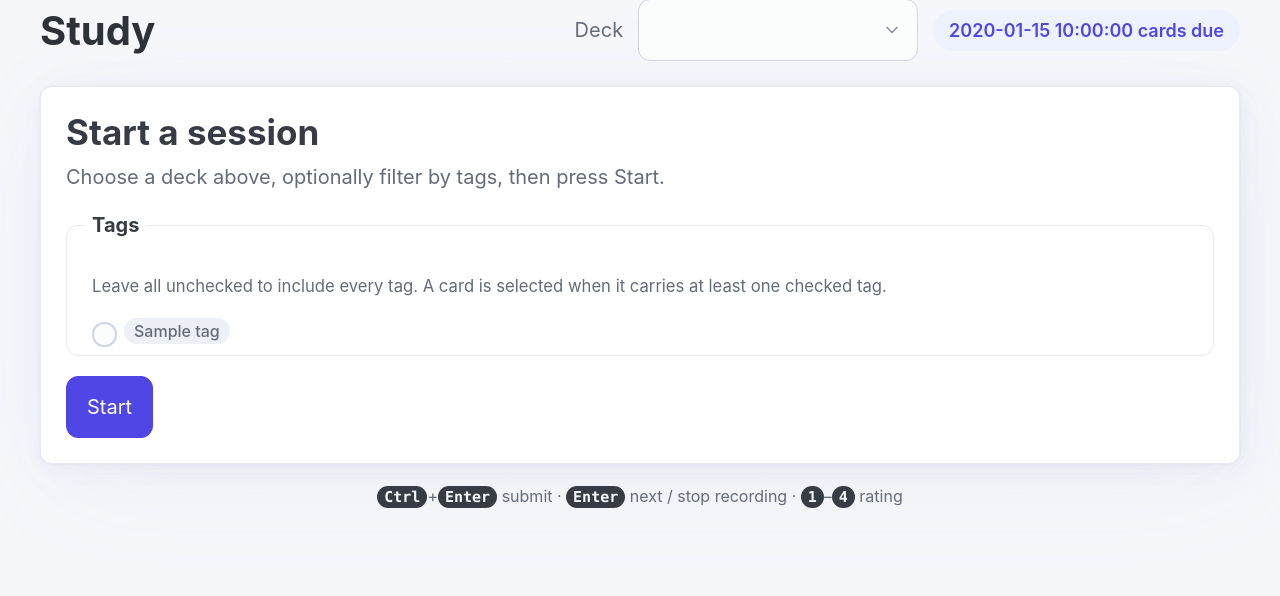
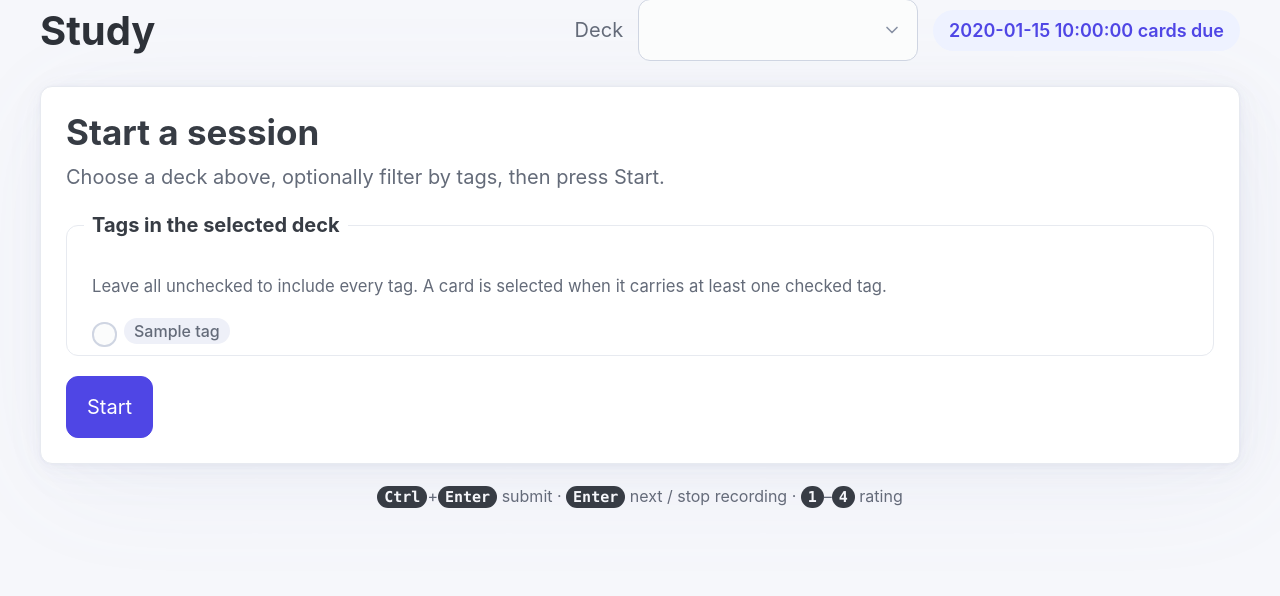
Before and after one commit to jfouret/quizflash, a Python web app: template app/templates/study.html in a window 1280 px wide. Shown: the part 142-738 px from the top of the page. Run offline with Jinja, Linux system fonts and the light colour scheme; the template is opened without the code that fills it: most values are stand-ins (such as "Sample title", 1, 10 or a date in 2020).

Commit message:
fix: list only tags present in the selected deck
The study menu refreshes the tag checkboxes when the deck changes, and
GET /api/study/tags accepts deck_id to scope the list.

```diff
--- a/app/crud.py
+++ b/app/crud.py
@@ -347,7 +347,7 @@ def list_tags(session: Session, user: User) -> list[Tag]:
     return list(session.exec(statement).all())
 
 
-def list_study_tags(session: Session, user: User) -> list[str]:
+def list_study_tags(session: Session, user: User, deck_id: int | None = None) -> list[str]:
     """Distinct tag names on cards the user can train on, for the study filter."""
     statement = (
         select(Tag.name)
@@ -357,6 +357,9 @@ def list_study_tags(session: Session, user: User) -> list[str]:
         .distinct()
         .order_by(col(Tag.name))
     )
+    if deck_id is not None:
+        _trainable_deck(session, user, deck_id)
+        statement = statement.where(Card.deck_id == deck_id)
     return list(session.exec(statement).all())
 
 
--- a/app/routes/pages.py
+++ b/app/routes/pages.py
@@ -204,7 +204,7 @@ def study_page(
             "deck_id": deck_id,
             "settings": crud.effective_settings(session, user),
             "voice_allowed": crud.get_app_settings(session).voice_allowed,
-            "study_tags": crud.list_study_tags(session, user),
+            "study_tags": crud.list_study_tags(session, user, deck_id),
             "due_count": len(crud.get_due(session, user, deck_id)),
         },
     )
--- a/app/routes/study.py
+++ b/app/routes/study.py
@@ -49,9 +49,9 @@ def next_card(
 
 
 @router.get("/tags", response_model=list[str])
-def study_tags(session: SessionDep, user: CurrentUser) -> list[str]:
-    """Distinct tag names available in the user's study queue."""
-    return crud.list_study_tags(session, user)
+def study_tags(session: SessionDep, user: CurrentUser, deck_id: int | None = None) -> list[str]:
+    """Distinct tag names available in the user's study queue (optionally one deck)."""
+    return crud.list_study_tags(session, user, deck_id)
 
 
 @router.get("/batch", response_model=list[DueCard])
--- a/app/static/js/study.js
+++ b/app/static/js/study.js
@@ -36,7 +36,8 @@
   var nextButton = document.getElementById('next');
   var startPanel = document.getElementById('start-panel');
   var startButton = document.getElementById('start-study');
-  var tagInputs = document.querySelectorAll('input[name="study-tag"]');
+  var tagPanelEl = document.getElementById('tag-panel');
+  var tagOptionsEl = document.getElementById('tag-options');
   var cardTagsEl = document.getElementById('card-tags');
   var reviewTagsEl = document.getElementById('review-tags');
   var batchDoneEl = document.getElementById('batch-done');
@@ -90,10 +91,39 @@
 
   function selectedTags() {
     var tags = [];
-    Array.prototype.forEach.call(tagInputs, function (input) {
+    var inputs = document.querySelectorAll('input[name="study-tag"]');
+    Array.prototype.forEach.call(inputs, function (input) {
       if (input.checked) tags.push(input.value);
     });
     return tags;
+  }
+
+  function tagCheckbox(tag, checked) {
+    return '<label class="tag-check"><input type="checkbox" name="study-tag" value="' +
+      escapeHtml(tag) + '"' + (checked ? ' checked' : '') + '> <span class="tag">' +
+      escapeHtml(tag) + '</span></label>';
+  }
+
+  async function refreshStudyTags() {
+    var preserved = selectedTags();
+    var query = deckSelect.value ? '?deck_id=' + encodeURIComponent(deckSelect.value) : '';
+    var tags;
+    try {
+      tags = await api('/api/study/tags' + query);
+    } catch (error) {
+      return;
+    }
+    tagOptionsEl.innerHTML = tags.map(function (tag) {
+      return tagCheckbox(tag, preserved.indexOf(tag) !== -1);
+    }).join('');
+    tagPanelEl.hidden = !tags.length;
+  }
+
+  async function onDeckChange() {
+    await refreshStudyTags();
+    if (!started) return;
+    if (batchEnabled) void startBatch();
+    else void loadNext();
   }
 
   function studyQuery(extra) {
@@ -1200,11 +1230,7 @@
     }
   }
 
-  deckSelect.addEventListener('change', function () {
-    if (!started) return;
-    if (batchEnabled) void startBatch();
-    else void loadNext();
-  });
+  deckSelect.addEventListener('change', function () { void onDeckChange(); });
   submitButton.addEventListener('click', function () { void submitCurrent(); });
   teacherBtn.addEventListener('click', fetchExplanation);
   teacherRegenBtn.addEventListener('click', fetchExplanation);
--- a/app/templates/study.html
+++ b/app/templates/study.html
@@ -16,17 +16,15 @@
 <section id="start-panel" class="card">
   <h2>Start a session</h2>
   <p class="muted">Choose a deck above, optionally filter by tags, then press Start.</p>
-  {% if study_tags %}
-  <fieldset class="panel">
-    <legend>Tags</legend>
+  <fieldset class="panel" id="tag-panel"{% if not study_tags %} hidden{% endif %}>
+    <legend>Tags in the selected deck</legend>
     <p class="muted"><small>Leave all unchecked to include every tag. A card is selected when it carries at least one checked tag.</small></p>
-    <div class="tag-checks">
+    <div class="tag-checks" id="tag-options">
       {% for tag in study_tags %}
       <label class="tag-check"><input type="checkbox" name="study-tag" value="{{ tag }}"> <span class="tag">{{ tag }}</span></label>
       {% endfor %}
     </div>
   </fieldset>
-  {% endif %}
   <button id="start-study" type="button">Start</button>
 </section>
 <div id="batch-progress" class="batch-progress" hidden></div>
```
Also changed, not shown: docs/operations.md (+2 -2 lines), tests/test_batch.py (+15 -0 lines), tests/test_perimeter.py (+1 -0 lines), CHANGELOG.md, README.md.
